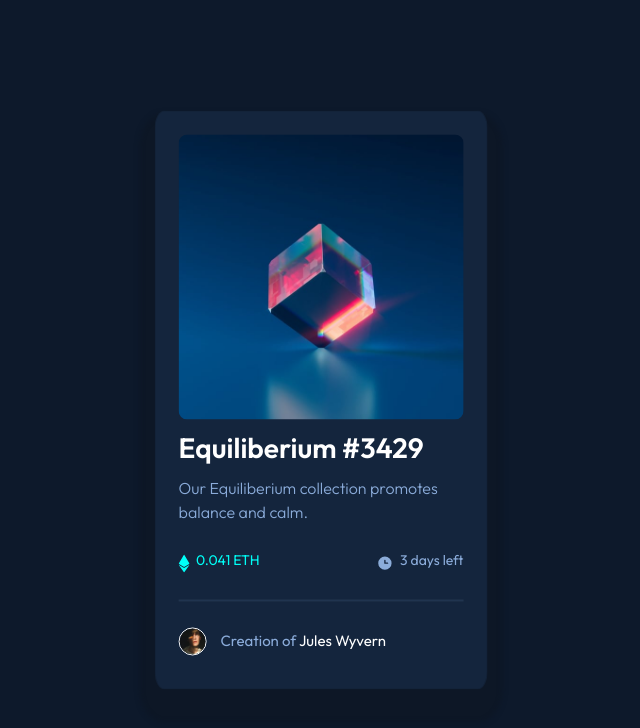
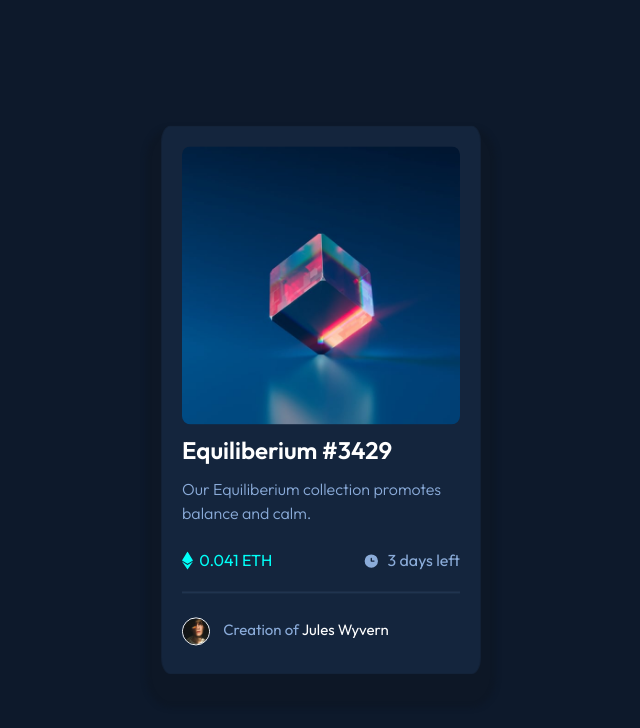
Before and after one commit to HelmerR302/01_nft-preview-card-component, a plain HTML site: page index.html in a window 1280 px wide. Shown: the whole page, without its empty margins (319-959 px from the left). Drawn offline with nearby package versions, Linux system fonts and the light colour scheme.

Commit message:
adjust layout

```diff
--- a/csssheet.css
+++ b/csssheet.css
@@ -19,13 +19,13 @@ body {
   background-color: hsl(216, 50%, 16%);
   box-shadow: 0 18px 5px 15px hsl(216, 50%, 10%);
   border-radius: 3%;
-  width: 26%;
-  padding: 23px;
+  width: 25%;
+  padding: 20px;
   font-family: "Outfit", sans-serif;
 }
 
 /* -------- all fonts -----------*/
-h3 {
+h4 {
   color: hsl(0, 0%, 100%);
   font-weight: 600;
 }
@@ -36,10 +36,9 @@ p.description {
   font-size: 16px;
 }
 
-.text {
-  color: hsl(215, 51%, 70%);
+.dtext {
   font-weight: 400;
-  font-size: 14px;
+  font-size: 16px;
 }
 
 /* ------------------- Top image ------------------*/
@@ -85,26 +84,32 @@ p.description {
 }
 
 .details {
-  margin: 10px 0;
+  margin: 8px 0 12px 0;
+  display: flex;
+  align-items: center;
+  justify-content: space-between;
+}
+
+.detailsleft {
+  color: hsl(178, 100%, 50%);
+}
+
+.detailright {
+  color: #8bacd9;
+}
+
+.icon {
+  padding-right: 3px;
 }
 
 .icon,
-.text {
-  display: inline-block;
+.dtext {
   vertical-align: middle;
-  /* vertical-align only apply to inline elements */
-}
-
-.detailright {
-  float: right;
-}
-
-.icon {
-  margin-right: 3px;
 }
 
 hr {
   border: 1px solid hsl(215, 32%, 40%);
+  margin-top: 8px;
 }
 
 .profileimg {
@@ -116,7 +121,7 @@ hr {
 }
 
 .footer {
-  margin: 10px 0px;
+  margin: 8px 0px;
 }
 
 .author {
@@ -139,7 +144,7 @@ hr {
 
 /*--------------------- All hover effect ---------------------*/
 .highlight:hover,
-h3:hover {
+h4:hover {
   color: hsl(178, 100%, 50%);
   cursor: pointer;
 }
--- a/index.html
+++ b/index.html
@@ -38,34 +38,36 @@
         </div>
 
         <div class="container description">
-          <h3>Equiliberium #3429</h3>
+          <h4>Equiliberium #3429</h4>
           <p class="description">
             Our Equiliberium collection promotes balance and calm.
           </p>
         </div>
 
         <div class="details">
+          <div class="detailsleft">
             <span class="icon">
-            <svg width="11" height="18" xmlns="http://www.w3.org/2000/svg">
+              <svg width="11" height="20" xmlns="http://www.w3.org/2000/svg">
                 <path
                   d="M11 10.216 5.5 18 0 10.216l5.5 3.263 5.5-3.262ZM5.5 0l5.496 9.169L5.5 12.43 0 9.17 5.5 0Z"
                   fill="#00FFF8"
                 />
               </svg>
             </span>
-          <span class="text" style="color: hsl(178, 100%, 50%)">0.041 ETH</span>
+            <span class="dtext">0.041 ETH</span>
+          </div>
 
-          <span class="detailright">
+          <div class="detailright">
             <span class="icon">
-              <svg width="17" height="17" xmlns="http://www.w3.org/2000/svg">
+              <svg width="18" height="19" xmlns="http://www.w3.org/2000/svg">
                 <path
                   d="M8.305 2.007a6.667 6.667 0 1 0 0 13.334 6.667 6.667 0 0 0 0-13.334Zm2.667 7.334H8.305a.667.667 0 0 1-.667-.667V6.007a.667.667 0 0 1 1.334 0v2h2a.667.667 0 0 1 0 1.334Z"
                   fill="#8BACD9"
                 />
               </svg>
             </span>
-            <span class="text" style="text-align: right">3 days left</span>
-          </span>
+            <span class="dtext">3 days left</span>
+          </div>
         </div>
 
         <hr />
```
Lines whose indentation alone changed are shown as unchanged.
